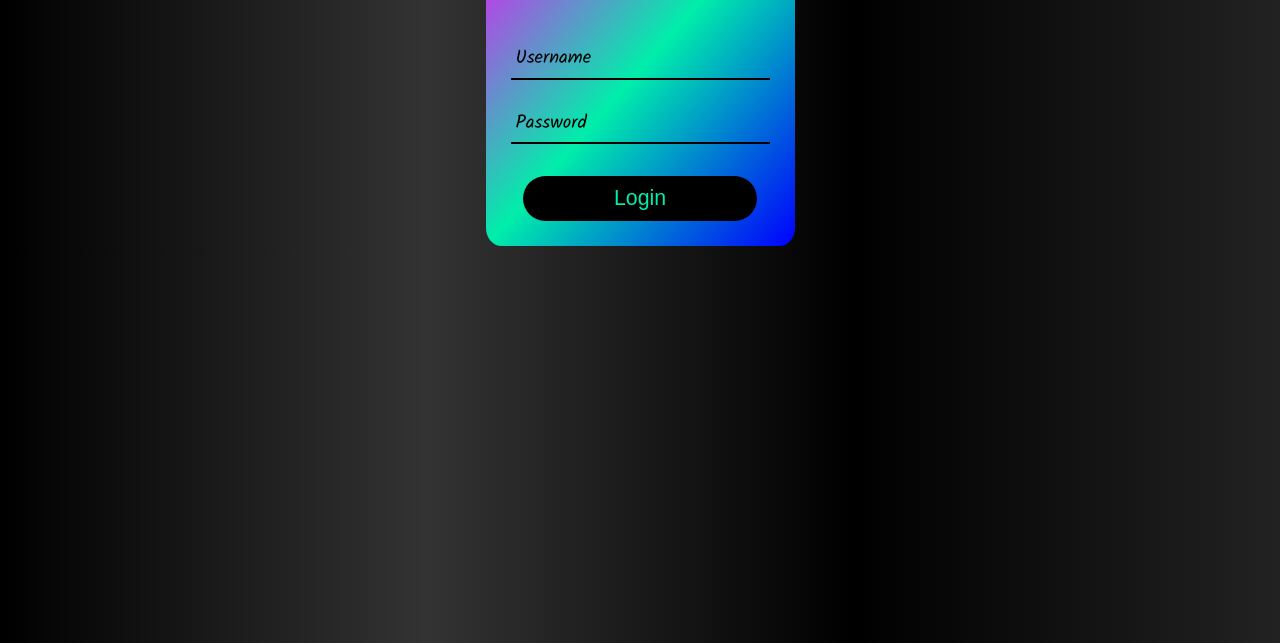
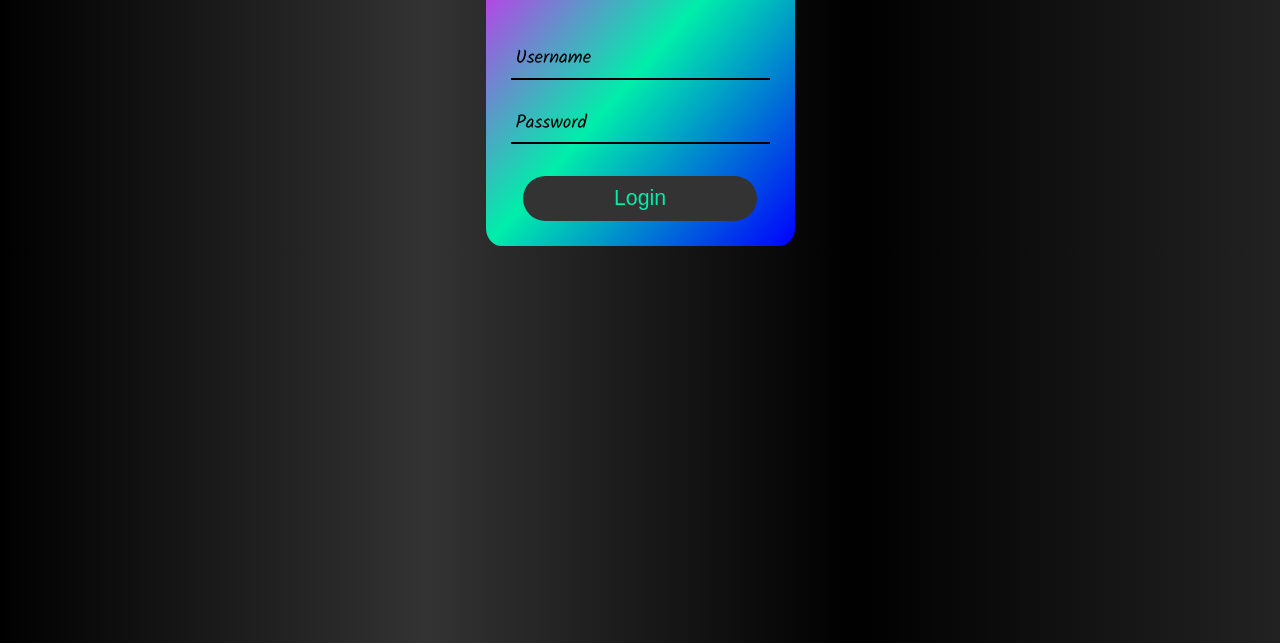
Before and after one commit to Gian-Lucas/login-animado, a plain HTML site: page index.html in a window 1280 px wide. In both pictures the pointer is over the button "Login". Shown: the part 157-800 px from the top of the page. Drawn offline with Linux system fonts and the light colour scheme.

Commit message:
Update style.css

```diff
--- a/style.css
+++ b/style.css
@@ -62,6 +62,10 @@ label.up2 {
     font-size: 12pt;
 }
 
+button:hover {
+    background-color: #333;
+}
+
 button {
     outline: none;
     width: 90%;
```
